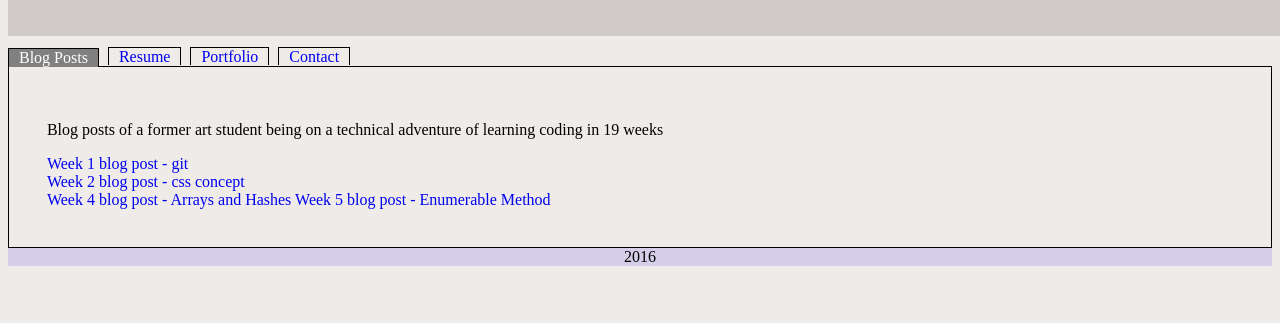
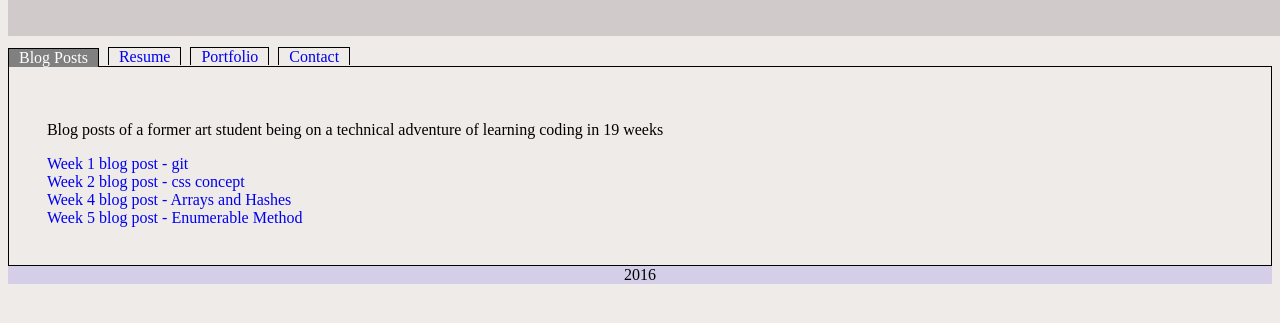
Before and after one commit to vagabondering/vagabondering.github.io, a plain HTML site: page index.html in a window 1280 px wide. Shown: the part 77-400 px from the top of the page. Drawn offline with Linux system fonts and the light colour scheme.

Commit message:
Fix link spacing

```diff
--- a/index.html
+++ b/index.html
@@ -38,7 +38,7 @@
 
       <a id="link" href="http://vagabondering.github.io/blog/css-concept.html"/>Week 2 blog post - css concept</a><br>
 
-      <a id="link" href="http://vagabondering.github.io/blog/arrays-hashes.html"/>Week 4 blog post - Arrays and Hashes</a>
+      <a id="link" href="http://vagabondering.github.io/blog/arrays-hashes.html"/>Week 4 blog post - Arrays and Hashes</a><br>
 
       <a id="link" href="http://vagabondering.github.io/blog/enumerable-methods.html"/>Week 5 blog post - Enumerable Method</a>
 
```
